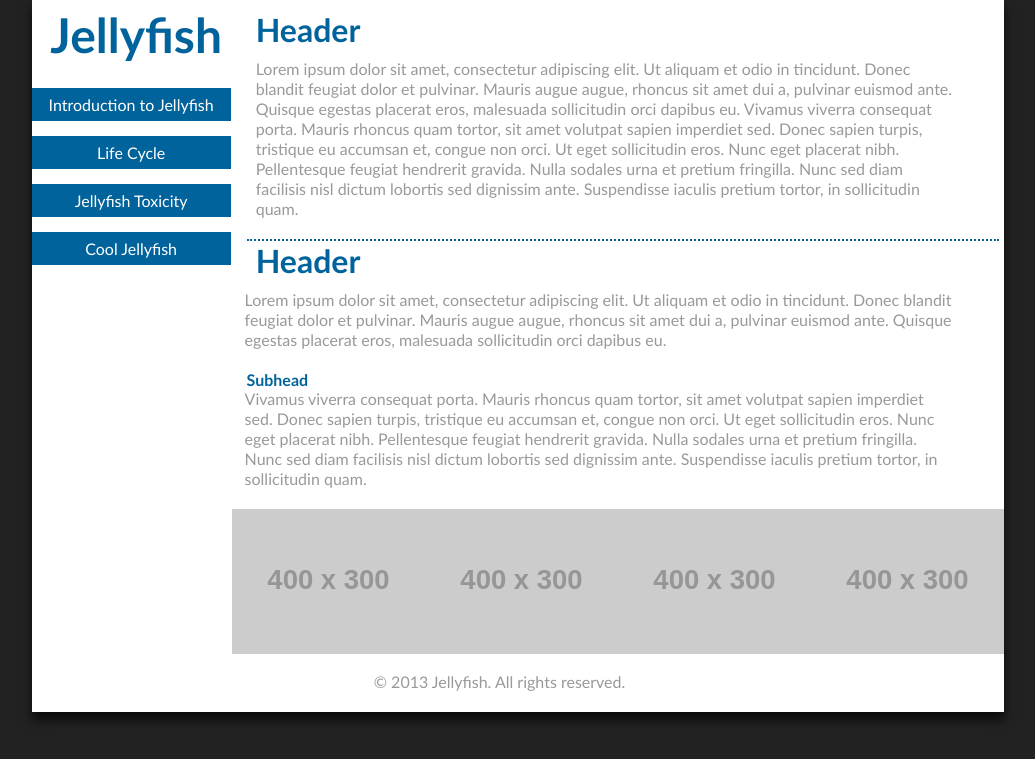
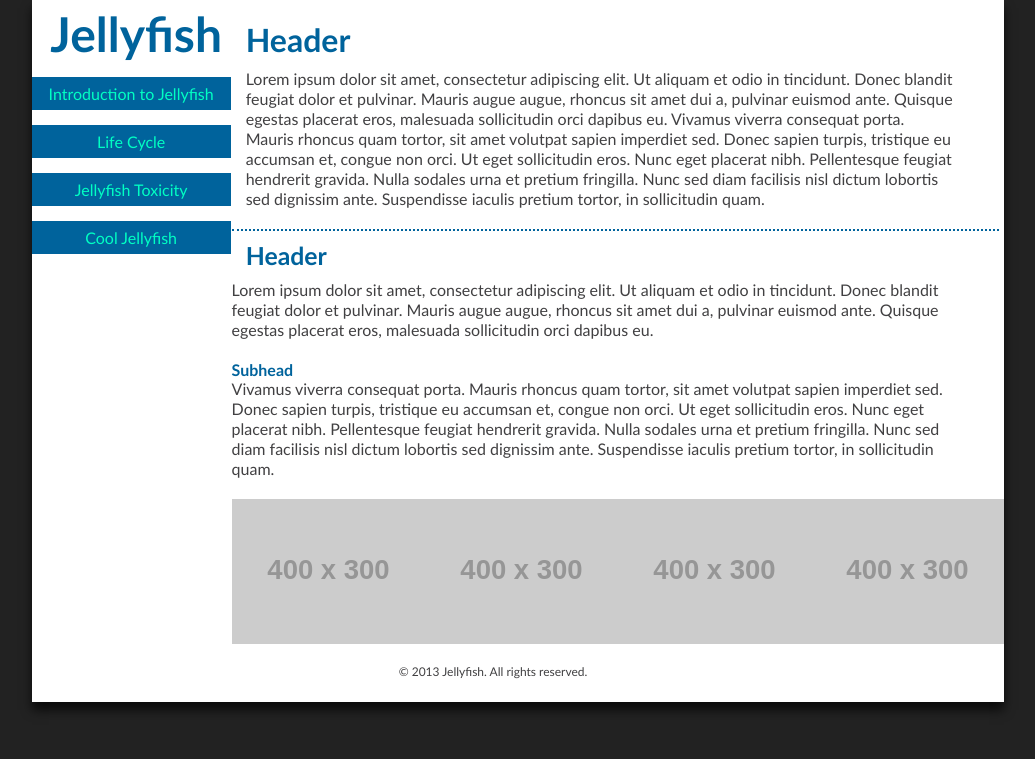
Before and after one commit to lim00074/large-data-website, a Jekyll site: the page built from index.html, in a window 1280 px wide. Shown: the top 759 px of the page, without its empty margins (122-1157 px from the left). Built offline with Jekyll 4.4.1, drawn with Linux system fonts in a browser that asks for light colours; Markdown is read by kramdown in place of the engine named in the settings.

Commit message:
Altered colours and margins

```diff
--- a/css/jellyfish.css
+++ b/css/jellyfish.css
@@ -11,7 +11,7 @@ html {
 	background-color: #222;
 	font-size: 100%;
 	font-family: "Gill Sans MT", "Trebuchet MS", "Myriad Pro", Arial, Helvetica, sans-serif;
-	color: #999;
+	color: #414042;
 }
 
 @media only screen and (min-width: 100em) {
@@ -33,15 +33,10 @@ img {
 	width: 100%;
 }
 
-p {
-	line-height: 1.25rem;
-	margin: 0px 13px 20px 13px;
-}
-
 @media only screen and (min-width: 40em) {
 	header {
 		float: left;
-		margin-right: 25px;
+		margin-right: 15px;
 	}
 
 	main {
@@ -50,10 +45,6 @@ p {
 }
 
 @media only screen and (min-width: 50em) {
-	p {
-		margin-right: 50px;
-	}
-
 	body {
 		margin: 0 12%;
 		box-shadow: 0px 8px 10px rgba(0, 0, 0, 0.7);
@@ -67,7 +58,7 @@ nav a:link,
 nav a:visited {
 	display: block;
 	padding: 13px 20px;
-	color: #fff;
+	color: #00FFC3;
 	background-color: #00639C;
 	text-decoration: none;
 	margin: 0;
@@ -76,11 +67,11 @@ nav a:visited {
 nav a:hover,
 nav a:focus,
 nav a:active {
-	color: #000;
+	color: #00A79D;
 	background-color: #00FFC3;
 }
 
-@media only screen and (min-width: 20em) {
+@media only screen and (min-width: 25em) {
 	nav a,
 	nav a:link,
 	nav a:visited {
@@ -138,29 +129,41 @@ a:active {
 
 h1,
 h2,
-h3 {
+h3,
+h4 {
 	color: #00639C;
-	margin: 10px 5px 10px 15px;
 }
 
 h1 {
 	font-size: 3rem;
 	text-align: center;
+	padding-left: 10px;
+	margin: 0 10px 10px 0;
 }
 
 h2,
 h3 {
+	margin: 10px 5px 10px 15px;
+	padding-top: 10px;
+}
+
+h2 {
 	font-size: 2rem;
 }
 
 h3 {
+	font-size: 1.55rem;
 	border-top: 2px dotted #00639C;
 }
 
 h4 {
-	color: #00639C;
 	font-size: 1rem;
 	margin: 5px 5px 0 15px;
+}
+
+p {
+	line-height: 1.25rem;
+	margin: 0px 13px 20px 15px;
 }
 
 ul,
@@ -174,16 +177,31 @@ ul {
 }
 
 
-@media only screen and (min-width: 44em){
-	h1{
-		margin-top: 3%;
+@media only screen and (min-width: 40em){
+	h1 {
+		margin: 5px 0 0 0;
 	}
+
+	h2,
+	h3,
+	h4,
+	p {
+		margin-left: 0;
+	}
+}
+
+@media only screen and (min-width: 50em) {
+	p {
+		margin-right: 50px;
+	}
+
 }
 
 /*========FOOTER=======*/
 footer {
 	text-align:center;
 	margin-top: 15px;
+	font-size: 0.75rem;
 }
 
 /*========CLEARFIX=======*/
```
